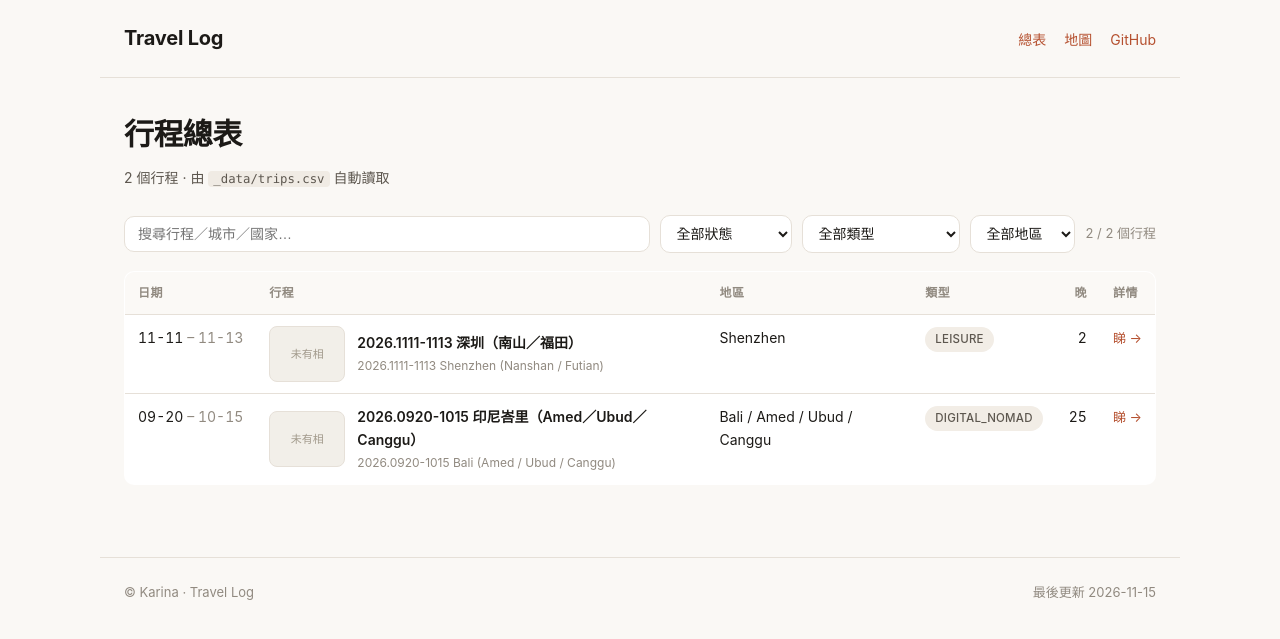
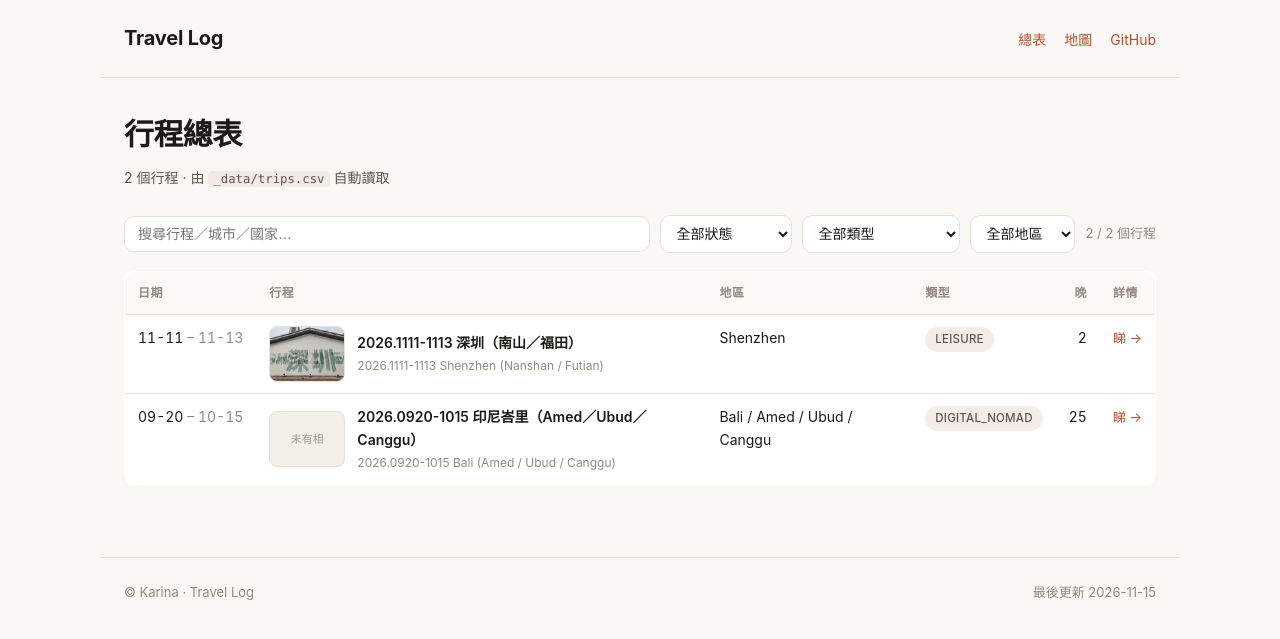
Before and after one commit to Karinatkl/travel-log, a Jekyll site: the page built from index.html, in a window 1280 px wide. Shown: the top 639 px of the page. Built offline with Jekyll 4.4.1, drawn with Linux system fonts in a browser that asks for light colours.

Commit message:
fix(index): 用 static_files 判斷封面存在（site.pages 查找唔可靠）

```diff
--- a/index.html
+++ b/index.html
@@ -59,11 +59,12 @@ description: 所有行程一頁睇清 — 日期、地區、類型、狀態。
     >
       <td class="nowrap">{{ t.start_date | slice: 5, 5 }}<span class="dim"> – {{ t.end_date | slice: 5, 5 }}</span></td>
       <td>
-        {%- assign tp = site.pages | where: "trip_id", t.trip_id | first -%}
+        {%- assign cpath = '/photos/' | append: t.trip_id | append: '/cover.jpg' -%}
+        {%- assign cov = site.static_files | where: "path", cpath | first -%}
         <div class="trip-cell">
-          {%- if tp.cover -%}
+          {%- if cov -%}
             <a class="thumb" href="{{ '/trips/' | append: t.trip_id | append: '/' | relative_url }}">
-              <img src="{{ tp.cover | relative_url }}" alt="{{ t.title_zh }}" loading="lazy">
+              <img src="{{ cpath | relative_url }}" alt="{{ t.title_zh }}" loading="lazy">
             </a>
           {%- else -%}
             <a class="thumb thumb-empty" href="{{ '/trips/' | append: t.trip_id | append: '/' | relative_url }}">
```
